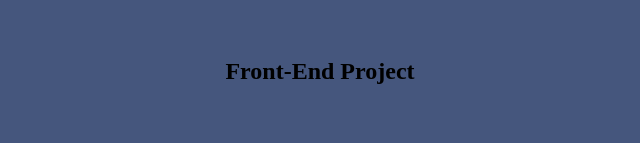
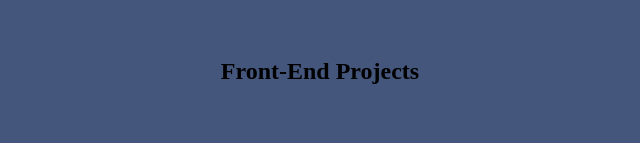
Before and after one commit to agbanusi/Portfolio, a plain HTML site: page index.html in a window 1280 px wide. Shown: the part 655-798 px from the top of the page, 320-960 px from the left. Drawn offline with nearby package versions, Linux system fonts and the light colour scheme.

Commit message:
Update index.html

```diff
--- a/index.html
+++ b/index.html
@@ -288,7 +288,7 @@
 		<p class='top'> <u> These are some of my projects </u></p>
 		<div class='pics'>
       <div class='frontend'>
-        <h1> Front-End Project </h1>
+        <h1> Front-End Projects </h1>
         <div class='frames'>
 		      <div class='project-tile'><a href='https://codepen.io/agbanusi/full/MWavXww' alt=''><iframe src='https://codepen.io/agbanusi/full/MWavXww'></iframe><p class='link'><span><</span> JS Calculator <span>/></span></p></a></div>
            <div><a class='remove' href='https://codepen.io/agbanusi/full/NWGaLPv' alt=''><iframe src='https://codepen.io/agbanusi/full/NWGaLPv' ></iframe> <p class='link'><span><</span> Pomodoro Clock <span>/></span></p></a></div>
```
